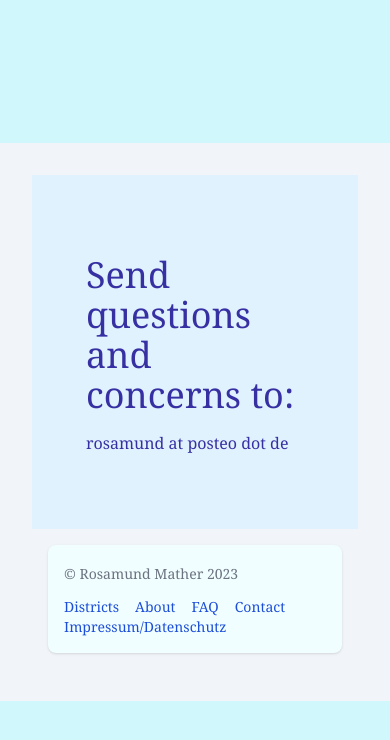
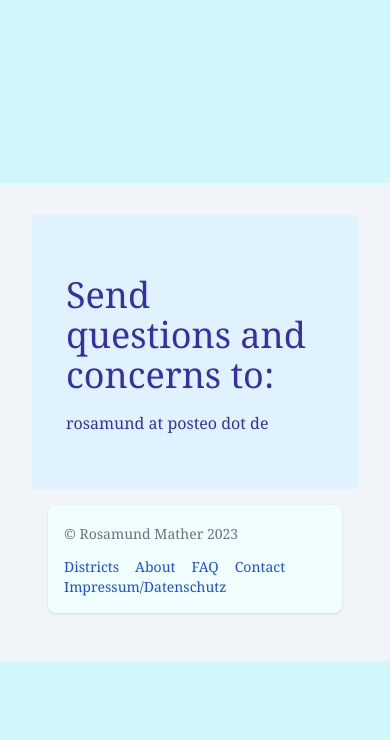
Before and after one commit to rosamundm/womens-history-of-berlin--frontend, a React (Create React App) app: page /contact in a window 390 px wide. Shown: the top 740 px of the page. Built offline with nearby package versions, Linux system fonts and the light colour scheme.

Commit message:
Reduce padding on mobile static page texts

```diff
--- a/src/components/Street.js
+++ b/src/components/Street.js
@@ -57,7 +57,7 @@ function StreetInstance() {
                 />
               </div>
 
-              <div className="eponym-basic-info" class="p-5 bg-sky-100">
+              <div className="eponym-basic-info" class="sm:p-2.5 md:p-5 lg:p-5 bg-sky-100">
                 <div class="text-4xl">
                   <a href={streetInstance.data.map_link} class="font-bold">
                     {streetInstance.data.name} {" "}
--- a/src/components/staticPages/About.js
+++ b/src/components/staticPages/About.js
@@ -8,7 +8,7 @@ export default function AboutPage() {
 
           <div class="p-6 bg-sky-100">
 
-              <div className="eponym-basic-info" class="p-5 sm:text-lg md:text-2xl lg:text-2xl sm:text-left md:text-justify lg:text-justify bg-sky-100">
+              <div className="eponym-basic-info" class="sm:p-2.5 md:p-5 lg:p-5 sm:text-lg md:text-2xl lg:text-2xl sm:text-left md:text-justify lg:text-justify bg-sky-100">
 
                 <div class="p-5 px-2.5">
                     <div class="text-4xl py-4">
--- a/src/components/staticPages/Contact.js
+++ b/src/components/staticPages/Contact.js
@@ -8,7 +8,7 @@ export default function ContactPage() {
 
           <div class="p-6 bg-sky-100">
 
-              <div className="eponym-basic-info" class="p-5 sm:text-lg md:text-2xl lg:text-2xl sm:text-left md:text-justify lg:text-justify g-sky-100">
+              <div className="eponym-basic-info" class="sm:p-2.5 md:p-5 lg:p-5 sm:text-lg md:text-2xl lg:text-2xl sm:text-left md:text-justify lg:text-justify g-sky-100">
 
                 <div class="p-5 px-2.5">
                     <div class="text-4xl py-4">
--- a/src/components/staticPages/FAQ.js
+++ b/src/components/staticPages/FAQ.js
@@ -8,7 +8,7 @@ export default function FaqPage() {
 
           <div class="p-6 bg-sky-100">
 
-              <div className="eponym-basic-info" class="p-5 sm:text-lg md:text-2xl lg:text-2xl bg-sky-100">
+              <div className="eponym-basic-info" class="sm:p-2.5 md:p-5 lg:p-5 sm:text-lg md:text-2xl lg:text-2xl bg-sky-100">
 
                 <div class="p-5 px-2.5">
 
```
Also changed, not shown: 11 other files (tests, documents, lock files or other folders).
